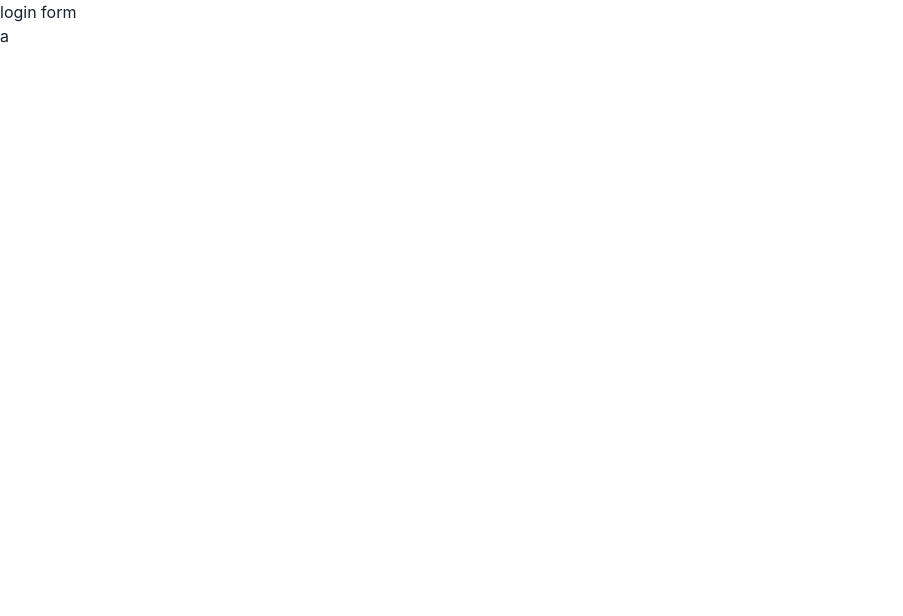
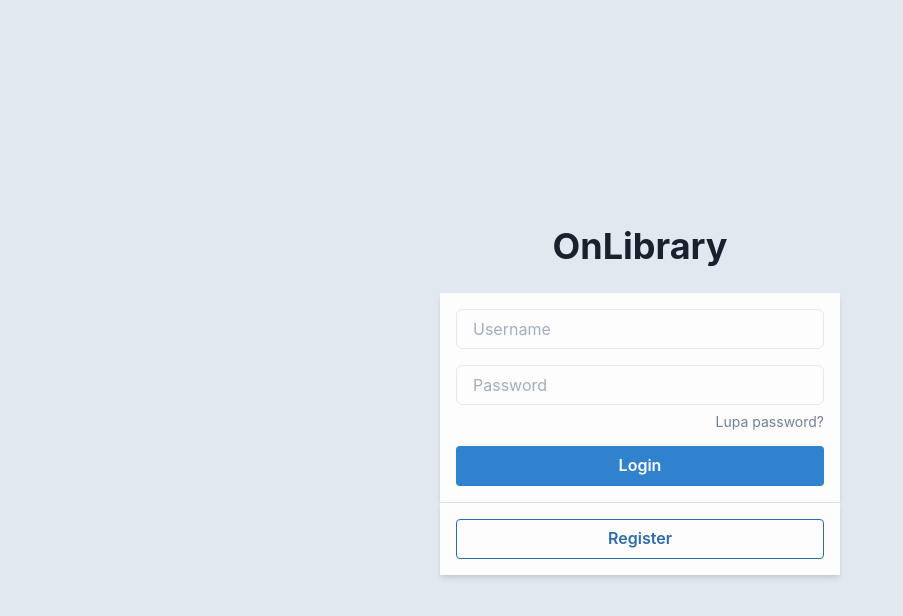
Before and after one commit to on-library/onlibrary-fe, a React (Create React App) app: page /auth/login in a window 1280 px wide. Shown: the top 616 px of the page, without its empty margins (0-903 px from the left). Built offline with nearby package versions, Linux system fonts and the light colour scheme.

Commit message:
Add login & profile edit page

```diff
--- a/src/components/pages/auth/login-form.jsx
+++ b/src/components/pages/auth/login-form.jsx
@@ -1,5 +1,111 @@
+import React from "react";
+import { useForm } from "react-hook-form";
+import {
+  Flex,
+  Heading,
+  Input,
+  Button,
+  InputGroup,
+  Stack,
+  Box,
+  Link,
+  FormControl,
+  FormHelperText,
+  Divider,
+} from "@chakra-ui/react";
+
 const LoginForm = () => {
-  return <div>login form</div>;
+  const {
+    register,
+    handleSubmit,
+    formState: { errors, isSubmitting },
+  } = useForm();
+
+  const onSubmit = (data) => console.log(data);
+  console.log(errors);
+
+  return (
+    <Flex
+      flexDirection="column"
+      width="100wh"
+      height="100vh"
+      backgroundColor="gray.200"
+      justifyContent="center"
+      alignItems="center"
+    >
+      <Stack
+        direction="column"
+        spacing={6}
+        justifyContent="center"
+        alignItems="center"
+      >
+        <Heading>OnLibrary</Heading>
+        <Box minW={{ base: "90%", md: "400px" }}>
+          <form onSubmit={handleSubmit(onSubmit)}>
+            <Stack
+              direction="column"
+              spacing={4}
+              p="1rem"
+              backgroundColor="whiteAlpha.900"
+              boxShadow="md"
+            >
+              <FormControl isRequired>
+                <InputGroup>
+                  <Input
+                    id="usernameLogin"
+                    placeholder="Username"
+                    {...register("Username", { required: true, maxLength: 80 })}
+                  />
+                </InputGroup>
+              </FormControl>
+              <FormControl isRequired>
+                <InputGroup>
+                  <Input
+                    id="passwordLogin"
+                    type="password"
+                    placeholder="Password"
+                    {...register("Password", { required: true })}
+                  />
+                </InputGroup>
+                <FormHelperText textAlign="right">
+                  <Link>Lupa password?</Link>
+                </FormHelperText>
+              </FormControl>
+              <Button
+                borderRadius={4}
+                type="submit"
+                colorScheme="blue"
+                width="full"
+                isLoading={isSubmitting}
+              >
+                Login
+              </Button>
+            </Stack>
+          </form>
+
+          <Divider borderColor="gray.200" />
+
+          <Stack
+            direction="column"
+            spacing={4}
+            p="1rem"
+            backgroundColor="whiteAlpha.900"
+            boxShadow="md"
+          >
+            <Button
+              borderRadius={4}
+              // type="submit"
+              variant="outline"
+              colorScheme="blue"
+              width="full"
+            >
+              Register
+            </Button>
+          </Stack>
+        </Box>
+      </Stack>
+    </Flex>
+  );
 };
 
 export default LoginForm;
--- /dev/null
+++ b/src/components/pages/my/profile/profile-user.jsx
@@ -0,0 +1,83 @@
+import React from "react";
+import { useForm } from "react-hook-form";
+import { Box, Flex, Heading, Stack, Divider } from "@chakra-ui/layout";
+import { FormControl, FormLabel } from "@chakra-ui/form-control";
+import { Input, InputGroup } from "@chakra-ui/input";
+import { Button } from "@chakra-ui/button";
+
+const ProfileUser = () => {
+  const {
+    register,
+    handleSubmit,
+    formState: { errors, isSubmitting },
+  } = useForm();
+
+  const onSubmit = (data) => console.log(data);
+  console.log(errors);
+
+  return (
+    <Flex
+      flexDirection="column"
+      width="100wh"
+      height="100vh"
+      // backgroundColor="gray.200"
+      justifyContent="center"
+      alignItems="center"
+    >
+      <Stack direction="column" spacing={4} alignItems="center">
+        <Heading>Data Profil</Heading>
+        <Divider borderColor="gray.600" />
+        <form onSubmit={handleSubmit(onSubmit)}>
+          <Stack direction="column" spacing={8} p="1rem">
+            <FormControl>
+              <Stack direction="column" spacing={2}>
+                <FormLabel Width="400px">Nama Pengguna</FormLabel>
+                <Input
+                  id="namaProfil"
+                  placeholder="nama"
+                  {...register("Nama", {
+                    required: true,
+                    maxLength: 80,
+                  })}
+                />
+                <FormLabel Width="400px">No. HP</FormLabel>
+                <Input
+                  id="phoneProfil"
+                  type="tel"
+                  placeholder="No. HP"
+                  {...register("phone", { required: true, maxLength: 100 })}
+                />
+                <FormLabel Width="400px">Email</FormLabel>
+                <Input
+                  id="emailProfil"
+                  placeholder="Email"
+                  {...register("email", {
+                    required: true,
+                    pattern: /^\S+@\S+$/i,
+                  })}
+                />
+                <FormLabel minWidth="400px">Alamat</FormLabel>
+                <Input
+                  id="alamatProfil"
+                  placeholder="Alamat"
+                  {...register("alamat", { required: true, maxLength: 100 })}
+                />
+              </Stack>
+            </FormControl>
+
+            <Button
+              borderRadius={4}
+              type="submit"
+              colorScheme="blue"
+              isLoading={isSubmitting}
+            >
+              Sunting Profil
+            </Button>
+          </Stack>
+        </form>
+      </Stack>
+    </Flex>
+  );
+};
+
+export default ProfileUser;
--- a/src/pages/auth/login.jsx
+++ b/src/pages/auth/login.jsx
@@ -3,7 +3,7 @@ import LoginForm from "../../components/pages/auth/login-form";
 const Login = () => {
   return (
     <div>
-      <LoginForm />a
+      <LoginForm />
     </div>
   );
 };
--- /dev/null
+++ b/src/pages/my/book/status-book.jsx
@@ -0,0 +1,7 @@
+import { Box } from "@chakra-ui/layout";
+
+const StatusBook = () => {
+  return <Box>Status information page test</Box>;
+};
+
+export default StatusBook;
--- /dev/null
+++ b/src/pages/my/profile/profile.jsx
@@ -0,0 +1,11 @@
+import ProfileUser from "../../../components/pages/my/profile/profile-user";
+
+const Profile = () => {
+  return (
+    <div>
+      <ProfileUser />
+    </div>
+  );
+};
+
+export default Profile;
--- /dev/null
+++ b/src/pages/register/register.jsx
@@ -0,0 +1,7 @@
+import { Box } from "@chakra-ui/layout";
+
+const Register = () => {
+  return <Box>Ini register page</Box>;
+};
+
+export default Register;
```
Also changed, not shown: src/lib/routes.js (+23 -3 lines).
